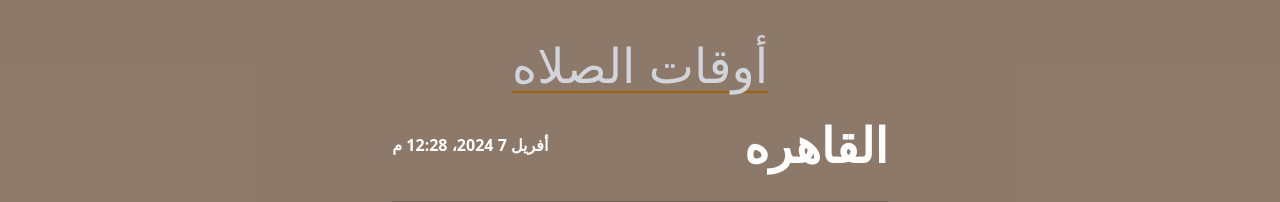
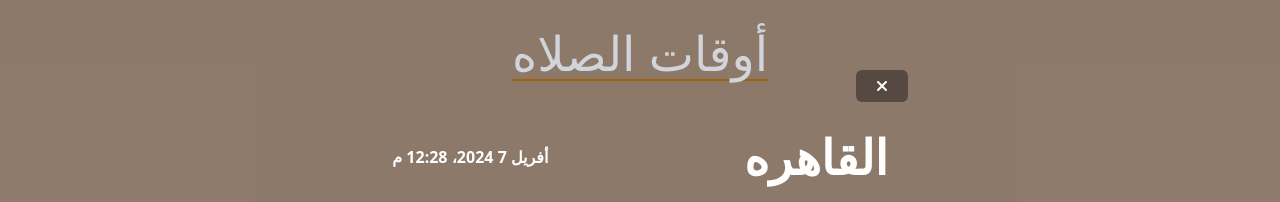
Before and after one commit to mandour-22/quran-islamic, a React (Create React App) app: page /prayer-times in a window 1280 px wide. Shown: the part 192-394 px from the top of the page. Built offline with nearby package versions, Linux system fonts and the light colour scheme; no server answers; a web font is replaced by a local one.

Commit message:
change-1

```diff
--- a/src/Pages/Salah-Time/SalahTime.js
+++ b/src/Pages/Salah-Time/SalahTime.js
@@ -3,6 +3,9 @@ import React, { useState, useEffect } from "react";
 import axios from "axios";
 import moment from "moment";
 import "moment/locale/ar-dz";
+import { FontAwesomeIcon } from "@fortawesome/react-fontawesome";
+import { faArrowRight, faClose } from "@fortawesome/free-solid-svg-icons";
+import { Link } from "react-router-dom";
 
 moment.locale("ar-dz");
 const SalahTime = () => {
@@ -85,6 +88,11 @@ const SalahTime = () => {
         <h1 className="font-rakkas text-bold text-center w-fit mx-auto text-5xl text-gray-300 border-b-2 border-yellow-700 mb-7">
           أوقات الصلاه
         </h1>
+        <Link to={"/home"} className="p-4 relative">
+          <button className="bg-primary hover:bg-red-600 absolute -right-5 -top-5 text-white mb-5 px-5 pt-1 pb-1 rounded-md hover:bg-opacity-80">
+            <FontAwesomeIcon icon={faClose} />
+          </button>
+        </Link>
         <div className="">
           <div className="sm:flex sm:items-center sm:justify-between">
             <span className="font-serif font-extrabold text-white text-5xl ">
```
